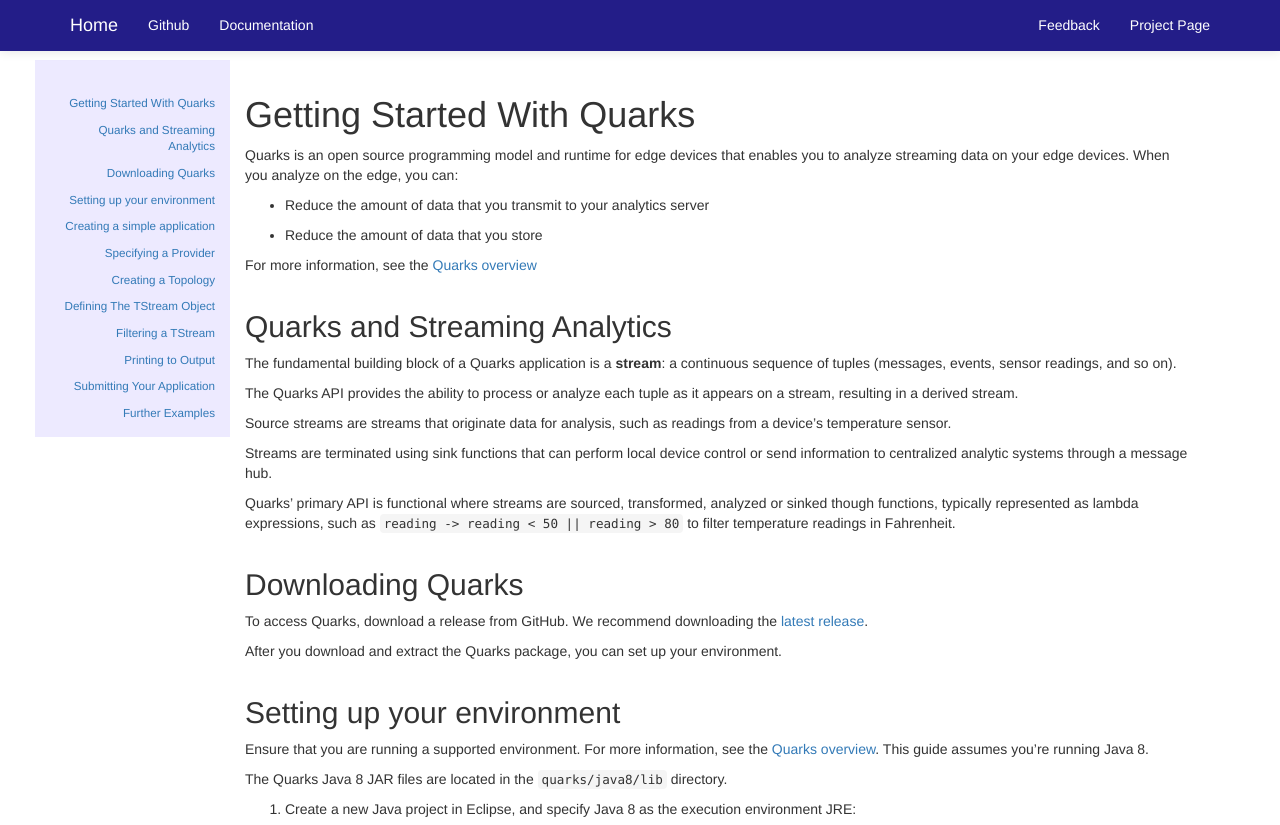
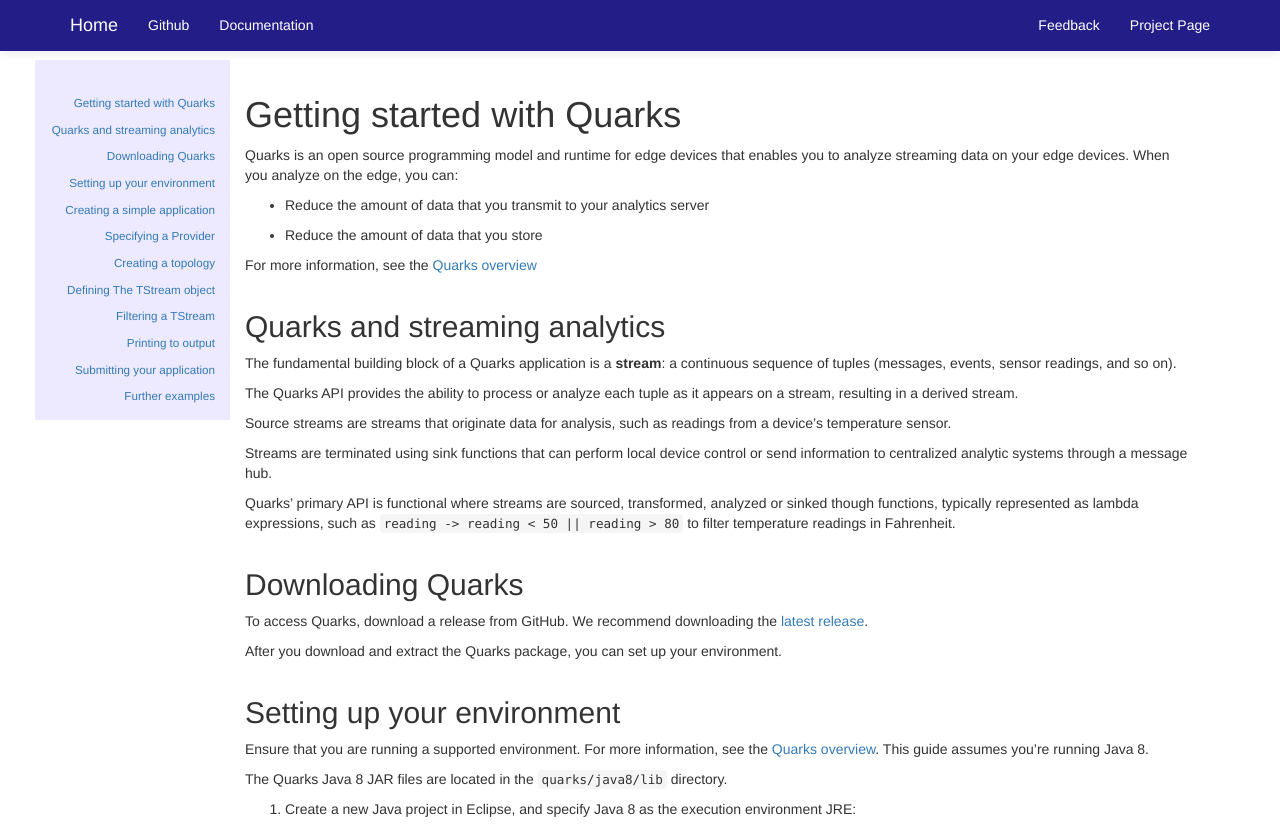
Before and after one commit to quarks-edge/quarks.documentation, a Jekyll site: the page built from docs/quarks/quarks-getting-started.md, in a window 1280 px wide and 900 px high, cut to the strip 0-825 px from the top of the window. Built offline with Jekyll 4.4.1, drawn with Linux system fonts in a browser that asks for light colours; nearby versions of some CDN libraries; some of the changed text lies outside the part shown.

```diff
--- a/docs/quarks/quarks-getting-started.md
+++ b/docs/quarks/quarks-getting-started.md
@@ -14,7 +14,7 @@ Quarks is an open source programming model and runtime for edge devices that ena
 
 For more information, see the [Quarks overview](../overview)
 
-## Quarks and Streaming Analytics
+## Quarks and streaming analytics
 The fundamental building block of a Quarks application is a **stream**: a continuous sequence of tuples (messages, events, sensor readings, and so on).
 
 The Quarks API provides the ability to process or analyze each tuple as it appears on a stream, resulting in a derived stream.
@@ -123,7 +123,7 @@ Your first step when you write a Quarks application is to create a
 
 A **Provider** is an object that contains information on how and where your Quarks application will run. A **DirectProvider** is a type of Provider that runs your application directly within the current virtual machine when its `submit()` method is called.
 
-## Creating a Topology
+## Creating a topology
 Additionally a Provider is used to create a
 [`Topology`](http://quarks-edge.github.io/quarks/docs/javadoc/index.html?quarks/topology/Topology.html) instance :
 
@@ -139,7 +139,7 @@ In the TempSensor application above, we have exactly one data source: the `TempS
 
     TStream<Double> tempReadings = topology.poll(sensor, 1, TimeUnit.MILLISECONDS);
 
-## Defining The TStream Object
+## Defining The TStream object
 Calling `topology.poll()` to define a source stream creates a `TStream<Double>` instance, which represents the series of readings taken from the temperature sensor.
 
 A streaming application can run indefinitely, so the TStream might see an arbitrarily large number of readings pass through it. Because a TStream represents the flow of your data, it supports a number of operations which allow you to modify your data.
@@ -151,7 +151,7 @@ In our example, we want to filter the stream of temperature readings, and remove
 
 As you can see, the function that is passed to `filter` operates on each tuple individually. Unlike data streaming frameworks like [Apache Spark](https://spark.apache.org/), which operate on a collection of data in batch mode, Quarks achieves low latency processing by manipulating each piece of data as soon as it becomes available. Filtering a TStream produces another TStream that contains only the filtered tuples; for example, the `filteredReadings` stream.
 
-## Printing to Output
+## Printing to output
 When our application detects interesting data (data outside of the expected parameters), we want to print results. You can do this by calling the `TStream.print()` method, which prints using  `.toString()` on each tuple that passes through the stream:
 
     filteredReadings.print();
@@ -161,7 +161,7 @@ Unlike `TStream.filter()`, `TStream.print()` does not produce another TStream. T
 In addition to `TStream.print()` there are other sink operations that send tuples to an MQTT server, JDBC connection, file, or Kafka cluster. Additionally, you can define your own sink by invoking `TStream.sink()` and passing in your own function.
 
 
-## Submitting Your Application
+## Submitting your application
 Now that your application has been completely declared, the final step is to run your application.
 
 `DirectProvider` contains a `submit()` method, which runs your application directly within the current virtual machine:
@@ -179,7 +179,7 @@ After you run your program, you should see output containing only "interesting"
 
 As you can see, all temperatures are outside the 50-80 degree range. In terms of a real-world application, this would prevent a device from sending superfluous data over a network, thereby reducing communication costs.
 
-## Further Examples
+## Further examples
 This example demonstrates a small piece of Quarks' functionality. Quarks supports more complicated topologies, such as topologies that require merging and splitting data streams, or perform operations which aggregate the last *N* seconds of data (for example, calculating a moving average).
 
 For more complex examples, see:
```
Also changed, not shown: other parts of docs/quarks/quarks-getting-started.md (+3 -3 lines).
